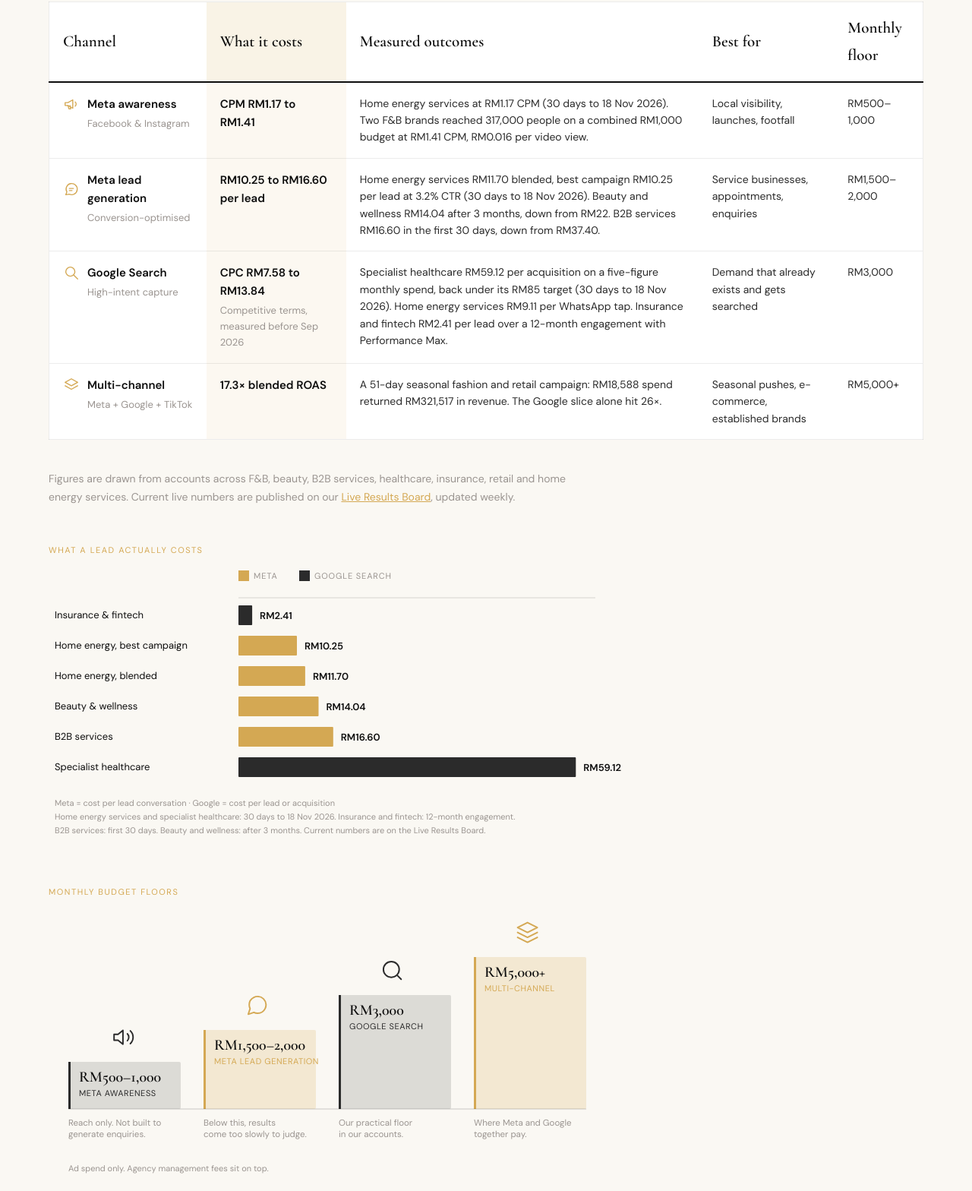
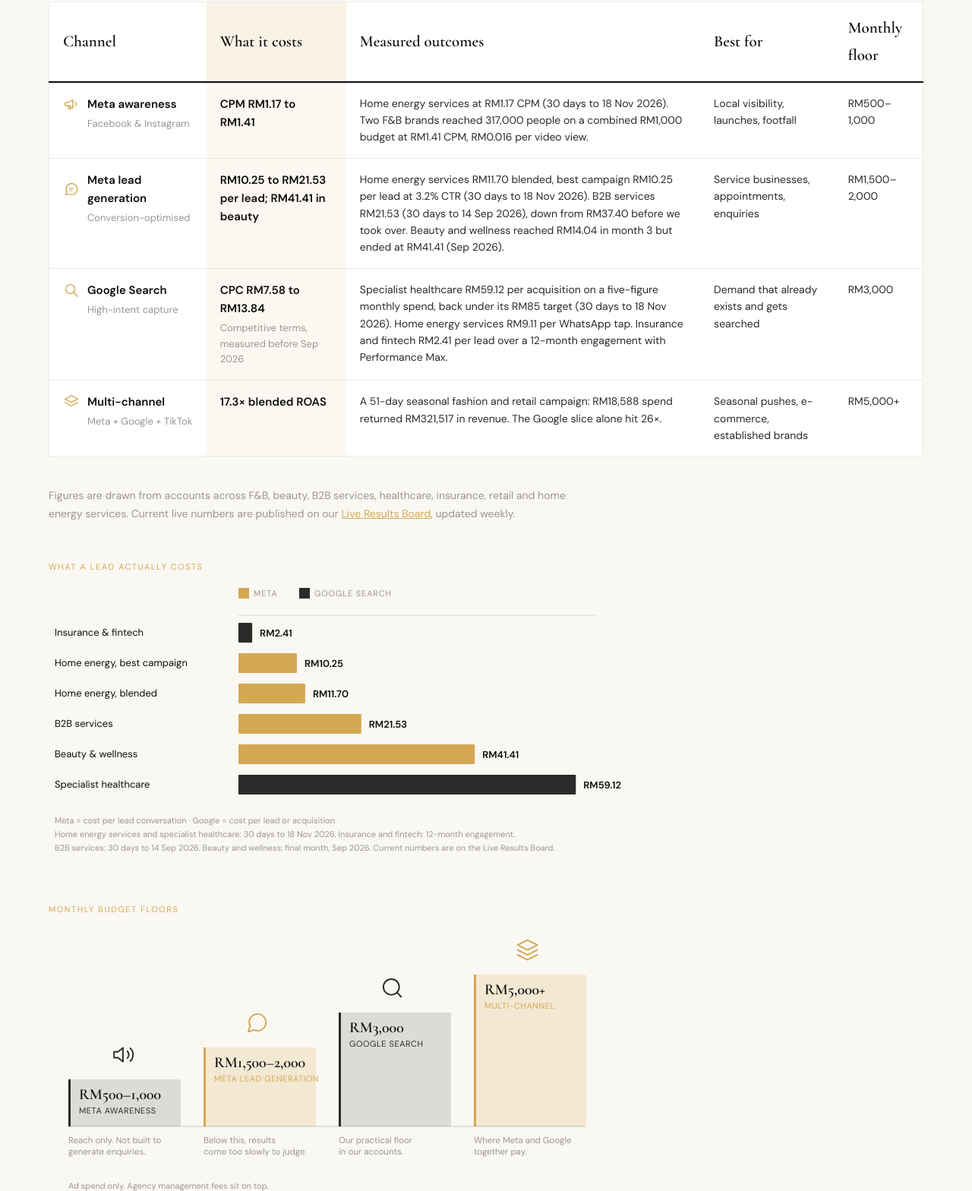
Before and after one commit to Alvin-YRH/adv-website, a plain HTML site: page advertising-malaysia.html in a window 1280 px wide. Shown: the part 1928-3496 px from the top of the page at 76% size. Drawn offline with nearby package versions, Linux system fonts and the light colour scheme.

Commit message:
advertising-malaysia: use latest B2B (RM21.53) and beauty final month (RM41.41), not best months
Misses stay up: the refresh had swapped in best-period figures.

Co-Authored-By: Claude Opus 5.5 <noreply@anthropic.com>

```diff
--- a/advertising-malaysia.html
+++ b/advertising-malaysia.html
@@ -143,7 +143,7 @@
         "name": "How much does advertising cost in Malaysia?",
         "acceptedAnswer": {
           "@type": "Answer",
-          "text": "Meta awareness CPMs run about RM1.17 to RM1.41, and a Meta lead conversation costs about RM10 to RM17 in our recent accounts. Google Search CPCs ran RM7.58 to RM13.84 on competitive terms in our accounts before September 2026. Google cost per lead runs from RM2.41 in high-volume insurance (12-month engagement) to RM59.12 in specialist healthcare (30 days to 18 Nov 2026). Ad spend excludes management fees. Management fees start from RM800 a month, depending on objective and account size. See our pricing page."
+          "text": "Meta awareness CPMs run about RM1.17 to RM1.41, and a Meta lead conversation costs about RM10 to RM22 in our recent accounts, and above RM40 in harder verticals such as beauty. Google Search CPCs ran RM7.58 to RM13.84 on competitive terms in our accounts before September 2026. Google cost per lead runs from RM2.41 in high-volume insurance (12-month engagement) to RM59.12 in specialist healthcare (30 days to 18 Nov 2026). Ad spend excludes management fees. Management fees start from RM800 a month, depending on objective and account size. See our pricing page."
         }
       },
       {
@@ -1366,7 +1366,7 @@
   <section style="background:var(--cream); padding: 56px 0 8px;">
     <div class="quick-answer">
       <p class="quick-answer-label">The short answer</p>
-      <p><strong>For ads in Malaysia, a Meta lead conversation costs about RM10 to RM17 in our recent accounts, and a Google Search lead costs from RM2.41 in high-volume insurance to RM59.12 in specialist healthcare.</strong> Meta awareness CPMs run about RM1.17 to RM1.41. These figures come from our own digital advertising accounts, past and current, not from published averages. Current client figures are for the 30 days to 18 Nov 2026.</p>
+      <p><strong>For ads in Malaysia, a Meta lead conversation costs about RM10 to RM22 in our recent accounts, and above RM40 in harder verticals such as beauty, and a Google Search lead costs from RM2.41 in high-volume insurance to RM59.12 in specialist healthcare.</strong> Meta awareness CPMs run about RM1.17 to RM1.41. These figures come from our own digital advertising accounts, past and current, not from published averages. Current client figures are for the 30 days to 18 Nov 2026.</p>
       <p><strong>RM1,500 to RM2,000 a month is our practical floor for Meta lead generation.</strong> Below it, results come too slowly to judge. <strong>In our accounts, Google Search needs around RM3,000 a month.</strong> Multi-channel becomes viable around RM5,000. Agency management fees sit on top of ad spend. Management fees start from RM800 a month, depending on objective and account size. For Malaysian business accounts, 8% SST applies to ad spend.</p>
       <p><strong>Which to start with:</strong> Google Search if people already search for what you sell; Meta if your product needs to be shown before anyone thinks to search for it. Under RM3,000/month, run one channel properly rather than two badly.</p>
     </div>
@@ -1403,8 +1403,8 @@
           </tr>
           <tr>
             <th scope="row"><span class="cmp-what"><svg class="cmp-icon" aria-hidden="true"><use href="#am-chat"/></svg>Meta lead generation</span><span class="cost-sub">Conversion-optimised</span></th>
-            <td class="cmp-my cost-fig" data-label="What it costs">RM10.25 to RM16.60 per lead</td>
-            <td class="cost-out" data-label="Measured outcomes">Home energy services RM11.70 blended, best campaign RM10.25 per lead at 3.2% CTR (30 days to 18 Nov 2026). Beauty and wellness RM14.04 after 3 months, down from RM22. B2B services RM16.60 in the first 30 days, down from RM37.40.</td>
+            <td class="cmp-my cost-fig" data-label="What it costs">RM10.25 to RM21.53 per lead; RM41.41 in beauty</td>
+            <td class="cost-out" data-label="Measured outcomes">Home energy services RM11.70 blended, best campaign RM10.25 per lead at 3.2% CTR (30 days to 18 Nov 2026). B2B services RM21.53 (30 days to 14 Sep 2026), down from RM37.40 before we took over. Beauty and wellness reached RM14.04 in month 3 but ended at RM41.41 (Sep 2026).</td>
             <td class="cost-out" data-label="Best for">Service businesses, appointments, enquiries</td>
             <td class="cost-out" data-label="Monthly floor">RM1,500–2,000</td>
           </tr>
@@ -1434,7 +1434,7 @@
       <p class="figure-label">What a lead actually costs</p>
       <div class="figure-wrap">
 <svg class="fig-d" viewBox="0 0 800 358" role="img" aria-label="Cost per lead by channel across past and current Malaysian client accounts" aria-describedby="cplDesc" style="width:100%; height:auto; max-width:800px;" xmlns="http://www.w3.org/2000/svg">
-  <desc id="cplDesc">Insurance and fintech on Google Search RM2.41 per lead over a 12-month engagement; home energy services on Meta RM10.25 best campaign and RM11.70 blended, 30 days to 18 Nov 2026; beauty and wellness on Meta RM14.04 after 3 months; B2B services on Meta RM16.60 in the first 30 days; specialist healthcare on Google Search RM59.12, 30 days to 18 Nov 2026. Current numbers are on the Live Results Board.</desc>
+  <desc id="cplDesc">Insurance and fintech on Google Search RM2.41 per lead over a 12-month engagement; home energy services on Meta RM10.25 best campaign and RM11.70 blended, 30 days to 18 Nov 2026; B2B services on Meta RM21.53, 30 days to 14 Sep 2026; beauty and wellness on Meta RM41.41 in its final month before the engagement ended, Sep 2026; specialist healthcare on Google Search RM59.12, 30 days to 18 Nov 2026. Current numbers are on the Live Results Board.</desc>
   <rect x="250" y="0" width="14" height="14" fill="#D4A853"/>
   <text x="270" y="11" font-family="'DM Sans',sans-serif" font-size="11" letter-spacing="0.08em" fill="#9A9490">META</text>
   <rect x="330" y="0" width="14" height="14" fill="#2B2B2B"/>
@@ -1449,21 +1449,21 @@
   <text x="8" y="143" font-family="'DM Sans',sans-serif" font-size="13" fill="#0D0D0D">Home energy, blended</text>
   <rect x="250" y="126" width="87.9" height="26" fill="#D4A853" rx="1" class="af-grow af-g3"/>
   <text x="347.9" y="144" font-family="'DM Sans',sans-serif" font-size="13" font-weight="600" fill="#0D0D0D" class="af-val af-v3">RM11.70</text>
-  <text x="8" y="183" font-family="'DM Sans',sans-serif" font-size="13" fill="#0D0D0D">Beauty &amp; wellness</text>
-  <rect x="250" y="166" width="105.5" height="26" fill="#D4A853" rx="1" class="af-grow af-g4"/>
-  <text x="365.5" y="184" font-family="'DM Sans',sans-serif" font-size="13" font-weight="600" fill="#0D0D0D" class="af-val af-v4">RM14.04</text>
-  <text x="8" y="223" font-family="'DM Sans',sans-serif" font-size="13" fill="#0D0D0D">B2B services</text>
-  <rect x="250" y="206" width="124.8" height="26" fill="#D4A853" rx="1" class="af-grow af-g5"/>
-  <text x="384.8" y="224" font-family="'DM Sans',sans-serif" font-size="13" font-weight="600" fill="#0D0D0D" class="af-val af-v5">RM16.60</text>
+  <text x="8" y="183" font-family="'DM Sans',sans-serif" font-size="13" fill="#0D0D0D">B2B services</text>
+  <rect x="250" y="166" width="161.8" height="26" fill="#D4A853" rx="1" class="af-grow af-g4"/>
+  <text x="421.8" y="184" font-family="'DM Sans',sans-serif" font-size="13" font-weight="600" fill="#0D0D0D" class="af-val af-v4">RM21.53</text>
+  <text x="8" y="223" font-family="'DM Sans',sans-serif" font-size="13" fill="#0D0D0D">Beauty &amp; wellness</text>
+  <rect x="250" y="206" width="311.2" height="26" fill="#D4A853" rx="1" class="af-grow af-g5"/>
+  <text x="571.2" y="224" font-family="'DM Sans',sans-serif" font-size="13" font-weight="600" fill="#0D0D0D" class="af-val af-v5">RM41.41</text>
   <text x="8" y="263" font-family="'DM Sans',sans-serif" font-size="13" fill="#0D0D0D">Specialist healthcare</text>
   <rect x="250" y="246" width="444.3" height="26" fill="#2B2B2B" rx="1" class="af-grow af-g6"/>
   <text x="704.3" y="264" font-family="'DM Sans',sans-serif" font-size="13" font-weight="600" fill="#0D0D0D" class="af-val af-v6">RM59.12</text>
   <text x="8" y="310" font-family="'DM Sans',sans-serif" font-size="11" fill="#9A9490">Meta = cost per lead conversation · Google = cost per lead or acquisition</text>
   <text x="8" y="328" font-family="'DM Sans',sans-serif" font-size="11" fill="#9A9490">Home energy services and specialist healthcare: 30 days to 18 Nov 2026. Insurance and fintech: 12-month engagement.</text>
-  <text x="8" y="346" font-family="'DM Sans',sans-serif" font-size="11" fill="#9A9490">B2B services: first 30 days. Beauty and wellness: after 3 months. Current numbers are on the Live Results Board.</text>
+  <text x="8" y="346" font-family="'DM Sans',sans-serif" font-size="11" fill="#9A9490">B2B services: 30 days to 14 Sep 2026. Beauty and wellness: final month, Sep 2026. Current numbers are on the Live Results Board.</text>
 </svg>
 <svg class="fig-m" viewBox="0 0 340 450" role="img" aria-label="Cost per lead by channel across past and current Malaysian client accounts" aria-describedby="cplDescM" xmlns="http://www.w3.org/2000/svg">
-  <desc id="cplDescM">Insurance and fintech on Google Search RM2.41 per lead over a 12-month engagement; home energy services on Meta RM10.25 best campaign and RM11.70 blended, 30 days to 18 Nov 2026; beauty and wellness on Meta RM14.04 after 3 months; B2B services on Meta RM16.60 in the first 30 days; specialist healthcare on Google Search RM59.12, 30 days to 18 Nov 2026. Current numbers are on the Live Results Board.</desc>
+  <desc id="cplDescM">Insurance and fintech on Google Search RM2.41 per lead over a 12-month engagement; home energy services on Meta RM10.25 best campaign and RM11.70 blended, 30 days to 18 Nov 2026; B2B services on Meta RM21.53, 30 days to 14 Sep 2026; beauty and wellness on Meta RM41.41 in its final month before the engagement ended, Sep 2026; specialist healthcare on Google Search RM59.12, 30 days to 18 Nov 2026. Current numbers are on the Live Results Board.</desc>
   <rect x="0" y="0" width="14" height="14" fill="#D4A853"/>
   <text x="20" y="11.5" font-family="'DM Sans',sans-serif" font-size="12" letter-spacing="0.08em" fill="#9A9490">META</text>
   <rect x="80" y="0" width="14" height="14" fill="#2B2B2B"/>
@@ -1478,12 +1478,12 @@
   <text x="0" y="154" font-family="'DM Sans',sans-serif" font-size="13" fill="#0D0D0D">Home energy, blended</text>
   <rect x="0" y="162" width="52.6" height="20" fill="#D4A853" rx="1" class="af-grow af-g3"/>
   <text x="60.6" y="177" font-family="'DM Sans',sans-serif" font-size="13" font-weight="600" fill="#0D0D0D" class="af-val af-v3">RM11.70</text>
-  <text x="0" y="204" font-family="'DM Sans',sans-serif" font-size="13" fill="#0D0D0D">Beauty &amp; wellness</text>
-  <rect x="0" y="212" width="63.2" height="20" fill="#D4A853" rx="1" class="af-grow af-g4"/>
-  <text x="71.2" y="227" font-family="'DM Sans',sans-serif" font-size="13" font-weight="600" fill="#0D0D0D" class="af-val af-v4">RM14.04</text>
-  <text x="0" y="254" font-family="'DM Sans',sans-serif" font-size="13" fill="#0D0D0D">B2B services</text>
-  <rect x="0" y="262" width="74.7" height="20" fill="#D4A853" rx="1" class="af-grow af-g5"/>
-  <text x="82.7" y="277" font-family="'DM Sans',sans-serif" font-size="13" font-weight="600" fill="#0D0D0D" class="af-val af-v5">RM16.60</text>
+  <text x="0" y="204" font-family="'DM Sans',sans-serif" font-size="13" fill="#0D0D0D">B2B services</text>
+  <rect x="0" y="212" width="96.9" height="20" fill="#D4A853" rx="1" class="af-grow af-g4"/>
+  <text x="104.9" y="227" font-family="'DM Sans',sans-serif" font-size="13" font-weight="600" fill="#0D0D0D" class="af-val af-v4">RM21.53</text>
+  <text x="0" y="254" font-family="'DM Sans',sans-serif" font-size="13" fill="#0D0D0D">Beauty &amp; wellness</text>
+  <rect x="0" y="262" width="186.4" height="20" fill="#D4A853" rx="1" class="af-grow af-g5"/>
+  <text x="194.4" y="277" font-family="'DM Sans',sans-serif" font-size="13" font-weight="600" fill="#0D0D0D" class="af-val af-v5">RM41.41</text>
   <text x="0" y="304" font-family="'DM Sans',sans-serif" font-size="13" fill="#0D0D0D">Specialist healthcare</text>
   <rect x="0" y="312" width="266.0" height="20" fill="#2B2B2B" rx="1" class="af-grow af-g6"/>
   <text x="274.0" y="327" font-family="'DM Sans',sans-serif" font-size="13" font-weight="600" fill="#0D0D0D" class="af-val af-v6">RM59.12</text>
@@ -1491,7 +1491,7 @@
   <text x="0" y="371" font-family="'DM Sans',sans-serif" font-size="12" fill="#9A9490">Google = cost per lead or acquisition.</text>
   <text x="0" y="388" font-family="'DM Sans',sans-serif" font-size="12" fill="#9A9490">Home energy and healthcare: 30 days to</text>
   <text x="0" y="405" font-family="'DM Sans',sans-serif" font-size="12" fill="#9A9490">18 Nov 2026. Insurance: 12-month engagement.</text>
-  <text x="0" y="422" font-family="'DM Sans',sans-serif" font-size="12" fill="#9A9490">B2B: first 30 days. Beauty: after 3 months.</text>
+  <text x="0" y="422" font-family="'DM Sans',sans-serif" font-size="12" fill="#9A9490">B2B: 30 days to 14 Sep. Beauty: final month, Sep.</text>
   <text x="0" y="439" font-family="'DM Sans',sans-serif" font-size="12" fill="#9A9490">Current numbers are on the Live Results Board.</text>
 </svg>
       </div>
@@ -1716,7 +1716,7 @@
           <caption class="sr-only">Which ad channel to start with in Malaysia, by business goal</caption>
           <thead><tr><th scope="col">Your goal</th><th scope="col" class="cmp-my-h">Start with</th><th scope="col">What we see in Malaysia</th></tr></thead>
           <tbody>
-            <tr><th scope="row"><span class="cmp-what"><svg class="cmp-icon" aria-hidden="true"><use href="#am-chat"/></svg>Lead generation</span></th><td class="cmp-my" data-label="Start with">Google Search if people already search for what you sell. Meta ads to WhatsApp if they do not.</td><td data-label="What we see in Malaysia">Instagram works well for Chinese-speaking audiences. A Meta lead costs about RM10 to RM17 in our recent accounts.</td></tr>
+            <tr><th scope="row"><span class="cmp-what"><svg class="cmp-icon" aria-hidden="true"><use href="#am-chat"/></svg>Lead generation</span></th><td class="cmp-my" data-label="Start with">Google Search if people already search for what you sell. Meta ads to WhatsApp if they do not.</td><td data-label="What we see in Malaysia">Instagram works well for Chinese-speaking audiences. A Meta lead costs about RM10 to RM22 in our recent accounts, and above RM40 in harder verticals such as beauty.</td></tr>
             <tr><th scope="row"><span class="cmp-what"><svg class="cmp-icon" aria-hidden="true"><use href="#am-bag"/></svg>E-commerce</span></th><td class="cmp-my" data-label="Start with">Google Search and Performance Max for ready buyers, Meta and TikTok to bring in new ones.</td><td data-label="What we see in Malaysia">The website does the selling here, so checkout and tracking come first. One seasonal retail push returned 17.3× ROAS.</td></tr>
             <tr><th scope="row"><span class="cmp-what"><svg class="cmp-icon" aria-hidden="true"><use href="#am-pin"/></svg>Local business</span></th><td class="cmp-my" data-label="Start with">Meta awareness on a tight radius, plus Google Search for people looking in your area.</td><td data-label="What we see in Malaysia">Two F&amp;B brands reached 317,000 people on a combined RM1,000 budget.</td></tr>
             <tr><th scope="row"><span class="cmp-what"><svg class="cmp-icon" aria-hidden="true"><use href="#am-megaphone"/></svg>Awareness</span></th><td class="cmp-my" data-label="Start with">Meta for reach. TikTok if your audience watches Malay content.</td><td data-label="What we see in Malaysia">TikTok works for Malay content in our accounts. Judge awareness on reach and cost per view, not leads.</td></tr>
@@ -1751,7 +1751,7 @@
       <div class="faq-list">
         <div class="faq-item">
           <button class="faq-question" onclick="toggleFaq(this)"><span class="faq-question-text">How much does advertising cost in Malaysia?</span><span class="faq-icon">+</span></button>
-          <div class="faq-answer">Meta awareness CPMs run about RM1.17 to RM1.41, and a Meta lead conversation costs about RM10 to RM17 in our recent accounts. Google Search CPCs ran RM7.58 to RM13.84 on competitive terms in our accounts before September 2026. Google cost per lead runs from RM2.41 in high-volume insurance (12-month engagement) to RM59.12 in specialist healthcare (30 days to 18 Nov 2026). Ad spend excludes management fees. Management fees start from RM800 a month, depending on objective and account size. See our <a href="/meta-ads-pricing-malaysia" style="color:var(--gold);">pricing page</a>.</div>
+          <div class="faq-answer">Meta awareness CPMs run about RM1.17 to RM1.41, and a Meta lead conversation costs about RM10 to RM22 in our recent accounts, and above RM40 in harder verticals such as beauty. Google Search CPCs ran RM7.58 to RM13.84 on competitive terms in our accounts before September 2026. Google cost per lead runs from RM2.41 in high-volume insurance (12-month engagement) to RM59.12 in specialist healthcare (30 days to 18 Nov 2026). Ad spend excludes management fees. Management fees start from RM800 a month, depending on objective and account size. See our <a href="/meta-ads-pricing-malaysia" style="color:var(--gold);">pricing page</a>.</div>
         </div>
         <div class="faq-item">
           <button class="faq-question" onclick="toggleFaq(this)"><span class="faq-question-text">Which channel should I start with?</span><span class="faq-icon">+</span></button>
```
